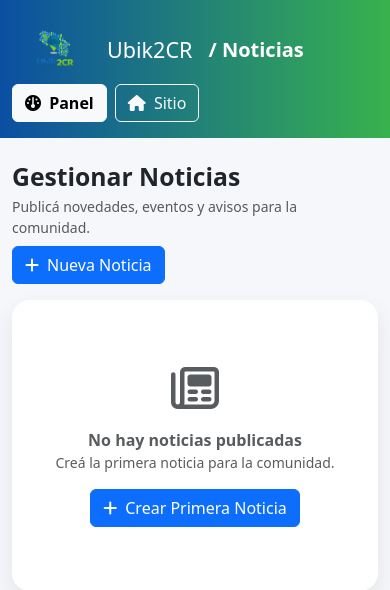
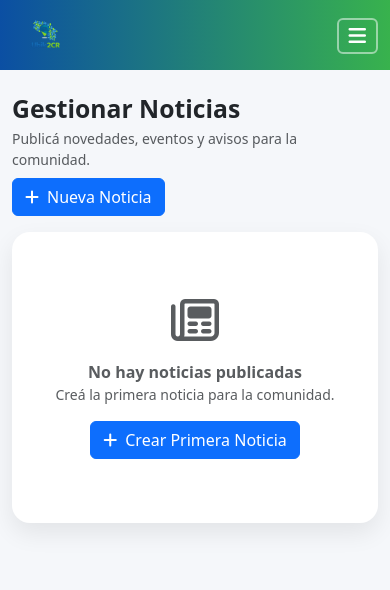
Before and after one commit to jpermu11/ubik2cr-web, a Flask app: page /admin/noticias in a window 390 px wide. Shown: the top 590 px of the page. Run offline with Flask 3, Linux system fonts and the light colour scheme; the visitor is signed in with stand-in values (Sample User, id 1); data that the repository does not hold is empty.

Commit message:
Auto-push: ~0,4datetime:~4,2datetime:~6,2 ~8,2datetime:~10,2

```diff
--- a/templates/admin_noticias.html
+++ b/templates/admin_noticias.html
@@ -9,28 +9,57 @@
     <style>
         :root{ --blue:#0b4fa3; --green:#38b24d; }
         body{ background:#f5f7fa; }
-        .topbar{ background: linear-gradient(90deg,var(--blue),var(--green)); color:#fff; }
+        .topbar{
+            background: linear-gradient(90deg,var(--blue),var(--green));
+            color:#fff;
+            min-height: 70px;
+        }
         .brand img{ height:58px; }
         .cardx{ border:none; border-radius:18px; box-shadow:0 10px 25px rgba(0,0,0,.08); overflow:hidden; background:#fff; }
         .img-noticia{ width:120px; height:80px; object-fit:cover; border-radius:8px; }
+
+        /* Asegurar que el navbar no crezca en móvil */
+        @media (max-width: 991px) {
+            .topbar {
+                min-height: 70px;
+                max-height: 70px;
+            }
+            .topbar .container {
+                flex-wrap: nowrap;
+            }
+            .brand img {
+                height: 45px !important;
+            }
+        }
     </style>
 </head>
 <body>
 
-<nav class="navbar topbar">
-    <div class="container d-flex align-items-center justify-content-between py-2">
+<nav class="navbar topbar navbar-expand-lg">
+    <div class="container">
         <a class="navbar-brand brand d-flex align-items-center gap-2 text-white text-decoration-none" href="/admin">
-            <img src="{{ url_for('static', filename='uploads/logo.png') }}" alt="Ubik2CR">
-            <span class="fs-4">Ubik2CR</span>
-            <span class="ms-2 fw-bold">/ Noticias</span>
+            <img src="{{ url_for('static', filename='uploads/logo.png') }}" alt="Ubik2CR" style="height: 50px;">
+            <span class="fs-4 d-none d-sm-inline">Ubik2CR</span>
+            <span class="ms-2 fw-bold d-none d-md-inline">/ Noticias</span>
         </a>
-        <div class="d-flex gap-2">
+
+        <!-- Botón hamburguesa para móvil -->
+        <button class="navbar-toggler d-lg-none" type="button" data-bs-toggle="collapse" data-bs-target="#adminNavbarNoticias"
+                aria-controls="adminNavbarNoticias" aria-expanded="false" aria-label="Toggle navigation"
+                style="border: 2px solid rgba(255,255,255,0.5); border-radius: 6px; padding: 6px 10px; background: transparent;">
+            <i class="fas fa-bars" style="color: white;"></i>
+        </button>
+
+        <!-- Menú colapsable -->
+        <div class="collapse navbar-collapse" id="adminNavbarNoticias">
+            <div class="ms-auto d-flex flex-column flex-lg-row gap-2">
                 <a href="/admin" class="btn btn-light fw-bold">
                     <i class="fa-solid fa-gauge me-1"></i> Panel
                 </a>
                 <a href="/" class="btn btn-outline-light">
                     <i class="fa-solid fa-house me-1"></i> Sitio
                 </a>
+            </div>
         </div>
     </div>
 </nav>
```
Also changed, not shown: templates/admin_analytics.html (+33 -7 lines), templates/dashboard.html (+37 -4 lines). Lines whose indentation alone changed are shown as unchanged.
